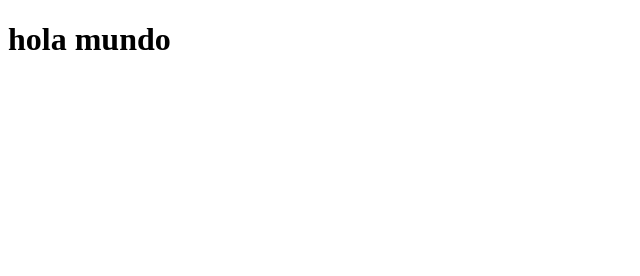
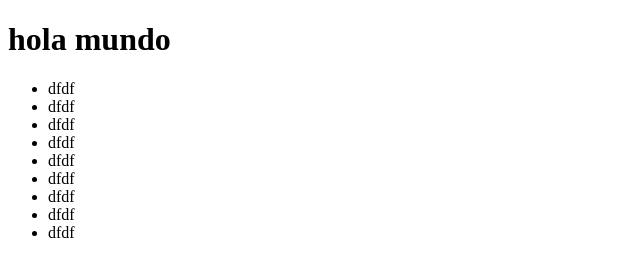
Before and after one commit to davierjcm/prueba, a plain HTML site: page index.html in a window 1280 px wide. Shown: the whole page, without its empty margins (0-640 px from the left). Drawn offline with Linux system fonts and the light colour scheme.

Commit message:
Agregando lista

```diff
--- a/index.html
+++ b/index.html
@@ -8,5 +8,16 @@
 </head>
 <body>
     <h1>hola mundo</h1>
+    <ul>
+        <li>dfdf</li>
+        <li>dfdf</li>
+        <li>dfdf</li>
+        <li>dfdf</li>
+        <li>dfdf</li>
+        <li>dfdf</li>
+        <li>dfdf</li>
+        <li>dfdf</li>
+        <li>dfdf</li>
+    </ul>
 </body>
 </html>
```
Also changed, not shown: 1 other file.
